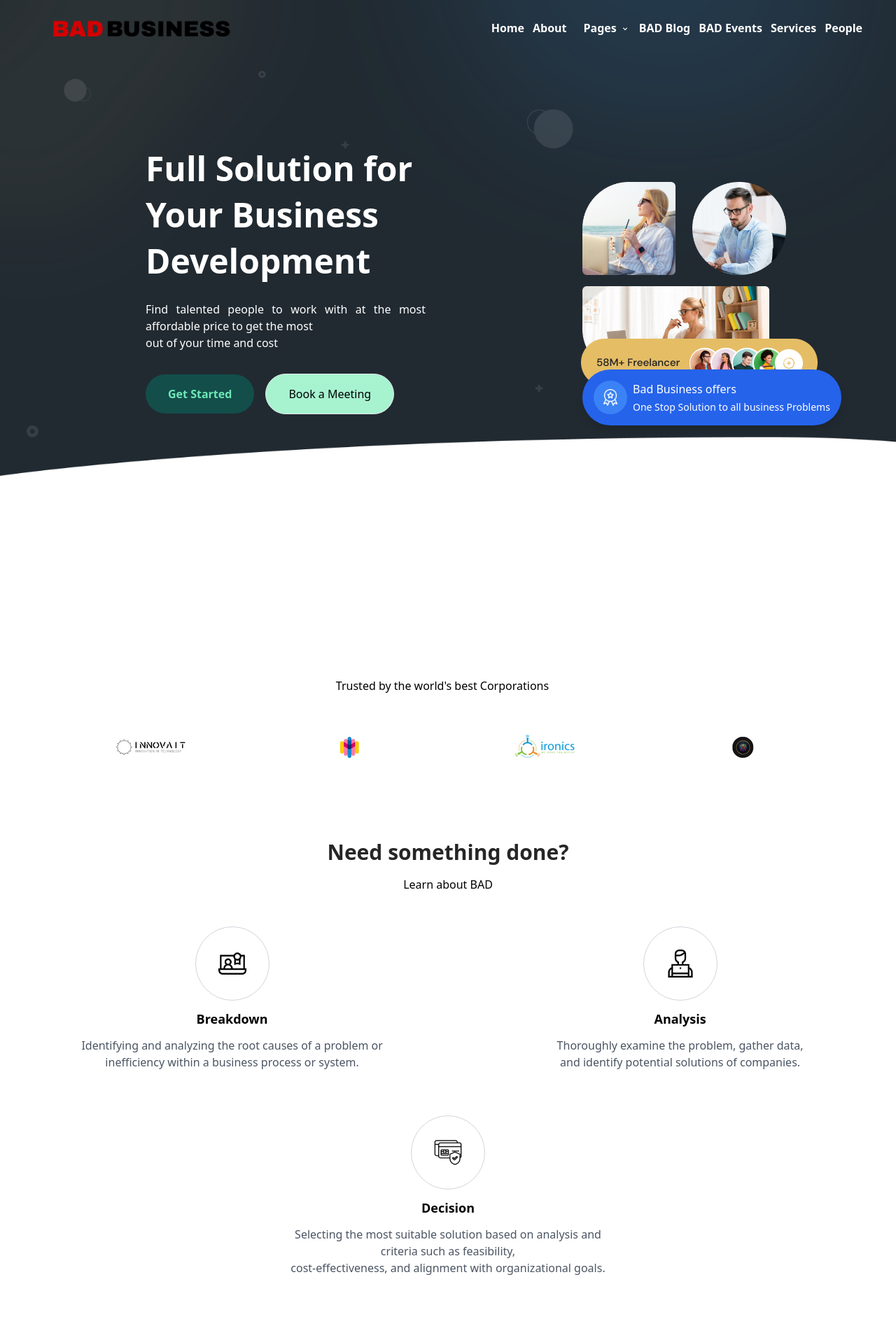
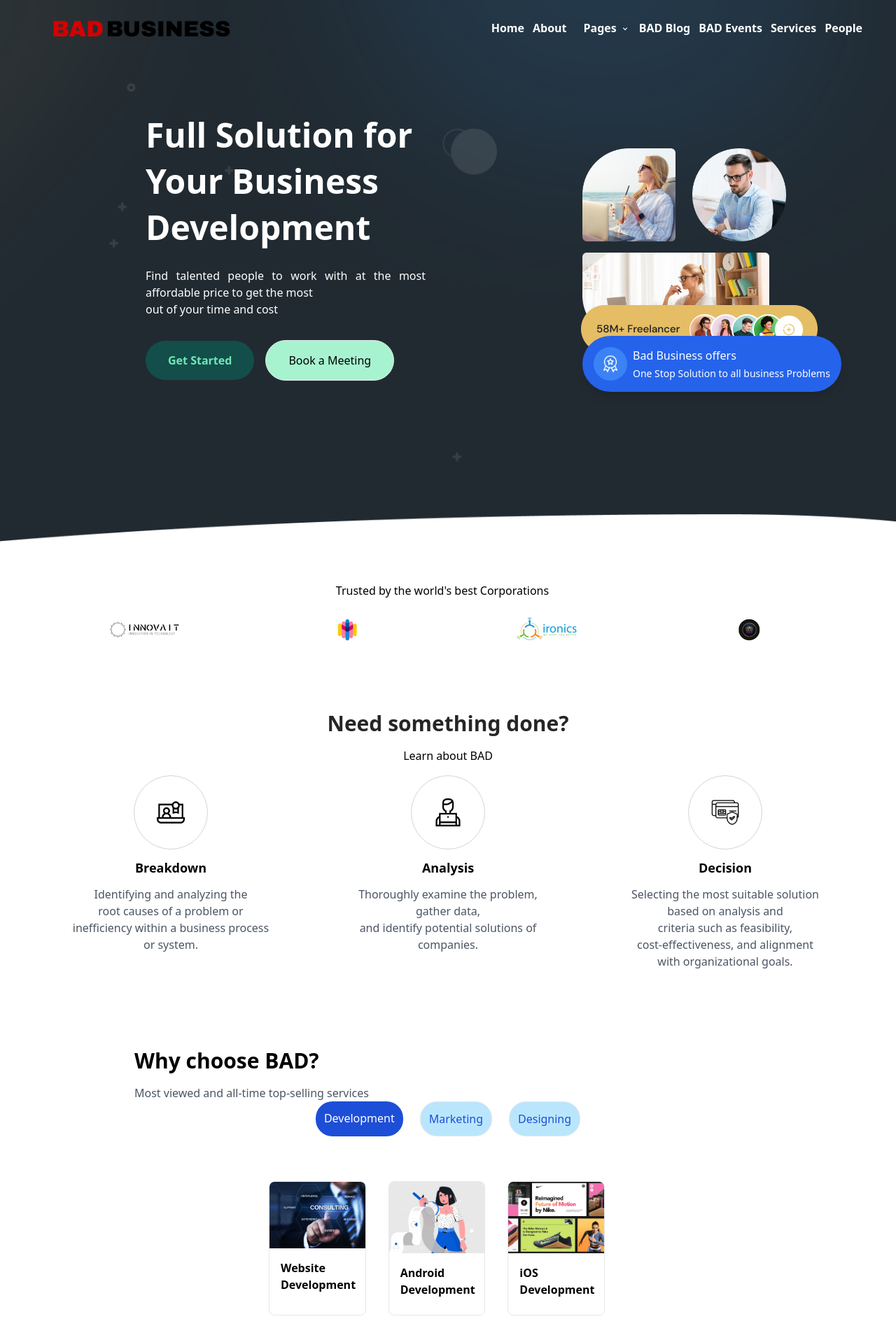
Before and after one commit to SarthakMittal777/badbusiness, a React (Vite) app in the folder client/: page / in a window 1280 px wide. Shown: the top 1895 px of the page at 70% size. Built offline with nearby package versions, Linux system fonts and the light colour scheme.

Commit message:
homepage update

```diff
--- a/client/src/pages/Homepage.jsx
+++ b/client/src/pages/Homepage.jsx
@@ -48,19 +48,12 @@ export const Homepage = () => {
     <div className="contain-content mx-auto animate-fade-in">
       {/* Whole Section*/}
       <div
-        className="bg-scroll"
-        style={{
-          backgroundImage: `url(${bgImage})`,
-          backgroundSize: "cover",
-          "@media (max-width: 767.98px)": {
-            backgroundSize: "auto 100%",
-            backgroundPosition: "center",
-          },
-        }}
+        className="lg:h-screen bg-center lg:bg-cover sm:bg-auto sm:bg-center bg-no-repeat"
+        style={{ backgroundImage: `url(${bgImage})` }}
       >
         <Navbar />
         {/* Hero Section*/}
-        <section className="mt-8 lg:mt-12">
+        <section className="">
           <div className="container mx-auto px-4 lg:max-w-screen-smDesktop max-w-screen-2xl flex flex-col lg:flex-row items-center relative">
             <div className="flex-1 lg:p-16 lg:px-48 lg:pt-12 animate-fade-in">
               <h1 className="text-2xl lg:text-5xl font-bold mb-6 text-white text-start lg:text-balance mt-8 lg:leading-snug">
@@ -133,23 +126,23 @@ export const Homepage = () => {
       </div>
 
       {/* Partners */}
-      <div className="container mx-auto lg:mt-72">
-        <div className="flex justify-center items-center mt-8">
-          <h1 className="text-md lg:mr-4 mb-8">
+      <div className="container mx-auto mt-8">
+        <div className="flex justify-center items-center">
+          <h1 className="text-md lg:mr-4">
             Trusted by the world's best Corporations
           </h1>
         </div>
-        <div className="flex flex-wrap justify-around mt-6 lg:justify-evenly">
-          <div className="flex justify-center items-center mx-4 mb-4 ">
+        <div className="flex flex-wrap justify-around mt-6 lg:justify-evenly gap-x-6 lg:gap-x-8 gap-y-6 lg:gap-y-8">
+          <div className="flex justify-center items-center">
             <img src="/images/partners/1.png" alt="1" className="h-30 w-30" />
           </div>
-          <div className="flex justify-center items-center mx-4 mb-4">
+          <div className="flex justify-center items-center">
             <img src="/images/partners/2.png" alt="2" className="h-30 w-30" />
           </div>
-          <div className="flex justify-center items-center mx-4 mb-4">
+          <div className="flex justify-center items-center">
             <img src="/images/partners/3.png" alt="3" className="h-30 w-30" />
           </div>
-          <div className="flex justify-center items-center mx-4 mb-4">
+          <div className="flex justify-center items-center">
             <img src="/images/partners/4.png" alt="4" className="h-30 w-30" />
           </div>
         </div>
@@ -165,47 +158,47 @@ export const Homepage = () => {
             <p className="text-md">Learn about BAD</p>
           </div>
         </div>
-        <div class="flex flex-wrap justify-around mt-6">
-          <div class="p-6 flex flex-col items-center text-center mr-4 mb-4">
-            <div class="rounded-full p-8 mb-3 border border-gray-300 transition-colors hover:bg-gray-200 hover:invert">
+        <div className="flex flex-wrap justify-evenly gap-2 py-4">
+          <div className="flex flex-col items-center text-center w-72">
+            <div className="rounded-full p-8 mb-3 border border-gray-300 transition-colors hover:bg-gray-200 hover:invert">
               <img
                 src="/images/bad/cv.png"
                 alt="Breakdown icon"
-                class="h-10 w-10"
+                className="h-10 w-10"
               />
             </div>
-            <h4 class="text-lg font-semibold mb-3">Breakdown</h4>
-            <p class="text-gray-600 text-balance">
+            <h4 className="text-lg font-semibold mb-3">Breakdown</h4>
+            <p className="text-gray-600 text-balance">
               Identifying and analyzing the root causes of a problem or <br />
               inefficiency within a business process or system.
             </p>
           </div>
 
-          <div class="p-6 rounded-lg flex flex-col items-center text-center mr-4 mb-4 border-gray-300">
-            <div class="rounded-full p-8 mb-3 border border-gray-300 transition-colors hover:bg-gray-200 hover:invert">
+          <div className="rounded-lg flex flex-col items-center text-center w-72">
+            <div className="rounded-full p-8 mb-3 border border-gray-300 transition-colors hover:bg-gray-200 hover:invert">
               <img
                 src="/images/bad/web-design.png"
                 alt="Analysis icon"
-                class="h-10 w-10"
+                className="h-10 w-10"
               />
             </div>
-            <h4 class="text-lg font-semibold mb-3">Analysis</h4>
-            <p class="text-gray-600 items-center">
+            <h4 className="text-lg font-semibold mb-3">Analysis</h4>
+            <p className="text-gray-600 items-center">
               Thoroughly examine the problem, gather data,
               <br /> and identify potential solutions of companies.
             </p>
           </div>
 
-          <div class="p-6 rounded-lg flex flex-col items-center text-center mb-4">
-            <div class="rounded-full p-8 mb-3 border border-gray-300 transition-colors hover:bg-gray-200 hover:invert">
+          <div className="rounded-lg flex flex-col items-center text-center w-72">
+            <div className="rounded-full p-8 mb-3 border border-gray-300 transition-colors hover:bg-gray-200 hover:invert">
               <img
                 src="/images/bad/secure-payment.png"
                 alt="Decision icon"
-                class="h-10 w-10"
+                className="h-10 w-10"
               />
             </div>
-            <h4 class="text-lg font-semibold mb-3">Decision</h4>
-            <p class="text-gray-600 items-center">
+            <h4 className="text-lg font-semibold mb-3">Decision</h4>
+            <p className="text-gray-600 items-center">
               Selecting the most suitable solution based on analysis and
               <br /> criteria such as feasibility,
               <br /> cost-effectiveness, and alignment with organizational
@@ -219,7 +212,7 @@ export const Homepage = () => {
       <div className="container mx-auto">
         <section className="pt-24">
           <div className="container mx-auto">
-            <div className="flex justify-start items-start md:text-start text-center mb-8 lg:ml-48">
+            <div className="flex justify-start items-start md:text-start text-center gap-2 lg:ml-48">
               <div>
                 <h2 className="lg:text-3xl text-xl font-bold">
                   Why choose BAD?
@@ -230,7 +223,7 @@ export const Homepage = () => {
               </div>
             </div>
             {/* Tab Content */}
-            <ul className="flex justify-center mb-4" role="tablist">
+            <ul className="flex justify-center" role="tablist">
               <li
                 className={`mr-6 rounded-3xl p-3 cursor-pointer ${
                   activeTab === "Development"
@@ -272,7 +265,7 @@ export const Homepage = () => {
                 >
                   <div className="lg:grid grid-cols-3 gap-50 row-gap-50 col-gap-50 lg:px-96 justify-center lg:my-50 mt-6">
                     <div
-                      className="hover:shadow-lg hover-box-shadow rounded-2xl overflow-hidden border mr-8 lg:mb-4 mb-8"
+                      className="hover:shadow-lg hover-box-shadow rounded-lg overflow-hidden border mr-8 lg:mb-4 mb-8"
                       style={{ gridColumn: "span 1" }}
                     >
                       <img
@@ -289,7 +282,7 @@ export const Homepage = () => {
                       </div>
                     </div>
                     <div
-                      className="hover:shadow-lg hover-box-shadow rounded-2xl overflow-hidden border mr-8 lg:mb-4 mb-8"
+                      className="hover:shadow-lg hover-box-shadow rounded-lg overflow-hidden border mr-8 lg:mb-4 mb-8"
                       style={{ gridColumn: "span 1" }}
                     >
                       <img
@@ -306,7 +299,7 @@ export const Homepage = () => {
                       </div>
                     </div>
                     <div
-                      className="hover:shadow-lg hover-box-shadow rounded-2xl overflow-hidden border mr-8 lg:mb-4 mb-8"
+                      className="hover:shadow-lg hover-box-shadow rounded-lg overflow-hidden border mr-8 lg:mb-4 mb-8"
                       style={{ gridColumn: "span 1" }}
                     >
                       <img
@@ -323,7 +316,7 @@ export const Homepage = () => {
                       </div>
                     </div>
                     <div
-                      className="hover:shadow-lg hover-box-shadow rounded-2xl overflow-hidden border mr-8 lg:mb-4 mb-8"
+                      className="hover:shadow-lg hover-box-shadow rounded-lg overflow-hidden border mr-8 lg:mb-4 mb-8"
                       style={{ gridColumn: "span 1" }}
                     >
                       <img
@@ -340,7 +333,7 @@ export const Homepage = () => {
                       </div>
                     </div>
                     <div
-                      className="hover:shadow-lg hover-box-shadow rounded-2xl overflow-hidden border mr-8 lg:mb-4 mb-8"
+                      className="hover:shadow-lg hover-box-shadow rounded-lg overflow-hidden border mr-8 lg:mb-4 mb-8"
                       style={{ gridColumn: "span 1" }}
                     >
                       <img
@@ -368,7 +361,7 @@ export const Homepage = () => {
                 >
                   <div className="lg:grid grid-cols-3 gap-50 row-gap-50 col-gap-50 lg:px-96 justify-center lg:my-50 mt-6">
                     <div
-                      className="hover:shadow-lg hover-box-shadow rounded-2xl overflow-hidden border mr-8 lg:mb-4 mb-8"
+                      className="hover:shadow-lg hover-box-shadow rounded-lg overflow-hidden border mr-8 lg:mb-4 mb-8"
                       style={{ gridColumn: "span 1" }}
                     >
                       <img
@@ -386,7 +379,7 @@ export const Homepage = () => {
                     </div>
 
                     <div
-                      className="hover:shadow-lg hover-box-shadow rounded-2xl overflow-hidden border mr-8 lg:mb-4 mb-8"
+                      className="hover:shadow-lg hover-box-shadow rounded-lg overflow-hidden border mr-8 lg:mb-4 mb-8"
                       style={{ gridColumn: "span 1" }}
                     >
                       <img
@@ -404,7 +397,7 @@ export const Homepage = () => {
                     </div>
 
                     <div
-                      className="hover:shadow-lg hover-box-shadow rounded-2xl overflow-hidden border mr-8 lg:mb-4 mb-8"
+                      className="hover:shadow-lg hover-box-shadow rounded-lg overflow-hidden border mr-8 lg:mb-4 mb-8"
                       style={{ gridColumn: "span 1" }}
                     >
                       <img
@@ -422,7 +415,7 @@ export const Homepage = () => {
                     </div>
 
                     <div
-                      className="hover:shadow-lg hover-box-shadow rounded-2xl overflow-hidden border mr-8 lg:mb-4 mb-8"
+                      className="hover:shadow-lg hover-box-shadow rounded-lg overflow-hidden border mr-8 lg:mb-4 mb-8"
                       style={{ gridColumn: "span 1" }}
                     >
                       <img
@@ -440,7 +433,7 @@ export const Homepage = () => {
                     </div>
 
                     <div
-                      className="hover:shadow-lg hover-box-shadow rounded-2xl overflow-hidden border mr-8 lg:mb-4 mb-8"
+                      className="hover:shadow-lg hover-box-shadow rounded-lg overflow-hidden border mr-8 lg:mb-4 mb-8"
                       style={{ gridColumn: "span 1" }}
                     >
                       <img
@@ -469,7 +462,7 @@ export const Homepage = () => {
                 >
                   <div className="lg:grid grid-cols-3 gap-50 row-gap-50 col-gap-50 lg:px-96 justify-center lg:my-50 mt-6">
                     <div
-                      className="hover:shadow-lg hover-box-shadow rounded-2xl overflow-hidden border mr-8 lg:mb-4 mb-8"
+                      className="hover:shadow-lg hover-box-shadow rounded-lg overflow-hidden border mr-8 lg:mb-4 mb-8"
                       style={{ gridColumn: "span 1" }}
                     >
                       <img
@@ -487,7 +480,7 @@ export const Homepage = () => {
                     </div>
 
                     <div
-                      className="hover:shadow-lg hover-box-shadow rounded-2xl overflow-hidden border mr-8 lg:mb-4 mb-8"
+                      className="hover:shadow-lg hover-box-shadow rounded-lg overflow-hidden border mr-8 lg:mb-4 mb-8"
                       style={{ gridColumn: "span 1" }}
                     >
                       <img
@@ -503,7 +496,7 @@ export const Homepage = () => {
                     </div>
 
                     <div
-                      className="hover:shadow-lg hover-box-shadow rounded-2xl overflow-hidden border mr-8 lg:mb-4 mb-8"
+                      className="hover:shadow-lg hover-box-shadow rounded-lg overflow-hidden border mr-8 lg:mb-4 mb-8"
                       style={{ gridColumn: "span 1" }}
                     >
                       <img
@@ -521,7 +514,7 @@ export const Homepage = () => {
                     </div>
 
                     <div
-                      className="hover:shadow-lg hover-box-shadow rounded-2xl overflow-hidden border mr-8 lg:mb-4 mb-8"
+                      className="hover:shadow-lg hover-box-shadow rounded-lg overflow-hidden border mr-8 lg:mb-4 mb-8"
                       style={{ gridColumn: "span 1" }}
                     >
                       <img
@@ -539,7 +532,7 @@ export const Homepage = () => {
                     </div>
 
                     <div
-                      className="hover:shadow-lg hover-box-shadow rounded-2xl overflow-hidden border mr-8 lg:mb-4 mb-8"
+                      className="hover:shadow-lg hover-box-shadow rounded-lg overflow-hidden border mr-8 lg:mb-4 mb-8"
                       style={{ gridColumn: "span 1" }}
                     >
                       <img
```
Also changed, not shown: 1 other file (tests, documents, lock files or other folders).
